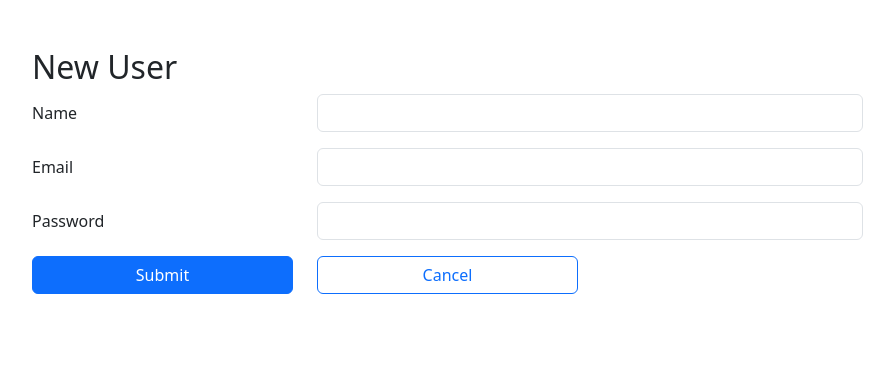
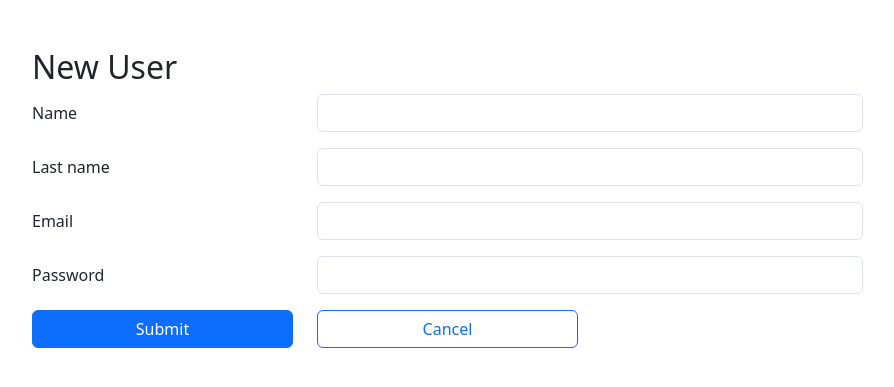
Before and after one commit to bassilcharbel/project-web3, a PHP site: page /create.php in a window 1280 px wide. Shown: the top 387 px of the page, without its empty margins (50-944 px from the left). Run offline with PHP 8.4, Linux system fonts and the light colour scheme.

Commit message:
Update create.php

```diff
--- a/create.php
+++ b/create.php
@@ -8,6 +8,7 @@
 
 
 $name="";
+$Lname="";
 $email="";
 $password="";
 
@@ -15,17 +16,18 @@ $errorMessage="";
 $successMessage="";
 
 if( $_SERVER['REQUEST_METHOD']=='POST'){
-   if ( isset($name) ||isset($email) ||isset($password)){
-    $name=$_POST["name"];
+   if ( isset($name) ||isset($Lname) ||isset($email) ||isset($password)){
+    $name=$_POST["user"];
+    $Lname=$_POST["Lname"];
     $email=$_POST["email"];
     $password=$_POST["password"];
 
     do{
-        if(empty($name)||empty($email)||empty($password)){
+        if(empty($name) ||empty($Lname)||empty($email)||empty($password)){
             $errorMessage="All field are required";
             break;
         }
-        $sql="INSERT INTO user (user,email,password) VALUES ('$name','$email','$password')" ;
+        $sql="INSERT INTO users (user,Lname,email,password) VALUES ('$name','$Lname','$email','$password')" ;
         $result = $connection->query($sql);
         if( !($result)){
             $errorMessage = "Invalid query :". $connection->error ;
@@ -35,11 +37,12 @@ if( $_SERVER['REQUEST_METHOD']=='POST'){
 
 
         $name="";
+        $Lname="";
         $email="";
         $password="";
 
         $successMessage="user added successefly";
-        header( "location:ad-min.php");
+        header( "location: /Adminpage.php/index1.php");
         exit;
 
 
@@ -81,7 +84,15 @@ if( $_SERVER['REQUEST_METHOD']=='POST'){
             <div class="row mb-3">
                 <label for="" class="col-sm-3 col-form-label">Name</label>
                 <div class="col-sm-6">
-                    <input type="text" class="form-control" name="name" value="<?php echo $name ?>">
+                    <input type="text" class="form-control" name="user" value="<?php echo $name ?>">
+
+                </div>
+            </div>
+
+            <div class="row mb-3">
+                <label for="" class="col-sm-3 col-form-label">Last name</label>
+                <div class="col-sm-6">
+                    <input type="text" class="form-control" name="Lname" value="<?php echo $Lname ?>">
 
                 </div>
             </div>
@@ -120,7 +131,7 @@ if( $_SERVER['REQUEST_METHOD']=='POST'){
                     <button type="submit" class="btn btn-primary">Submit</button>
                 </div>
                 <div class="col-sm-3 d-grid">
-                    <a class="btn btn-outline-primary" href="ad-min.php" role="button">Cancel</a>
+                    <a class="btn btn-outline-primary" href="/Adminpage.php/index1.php" role="button">Cancel</a>
                 </div>
             </div>
 
```
